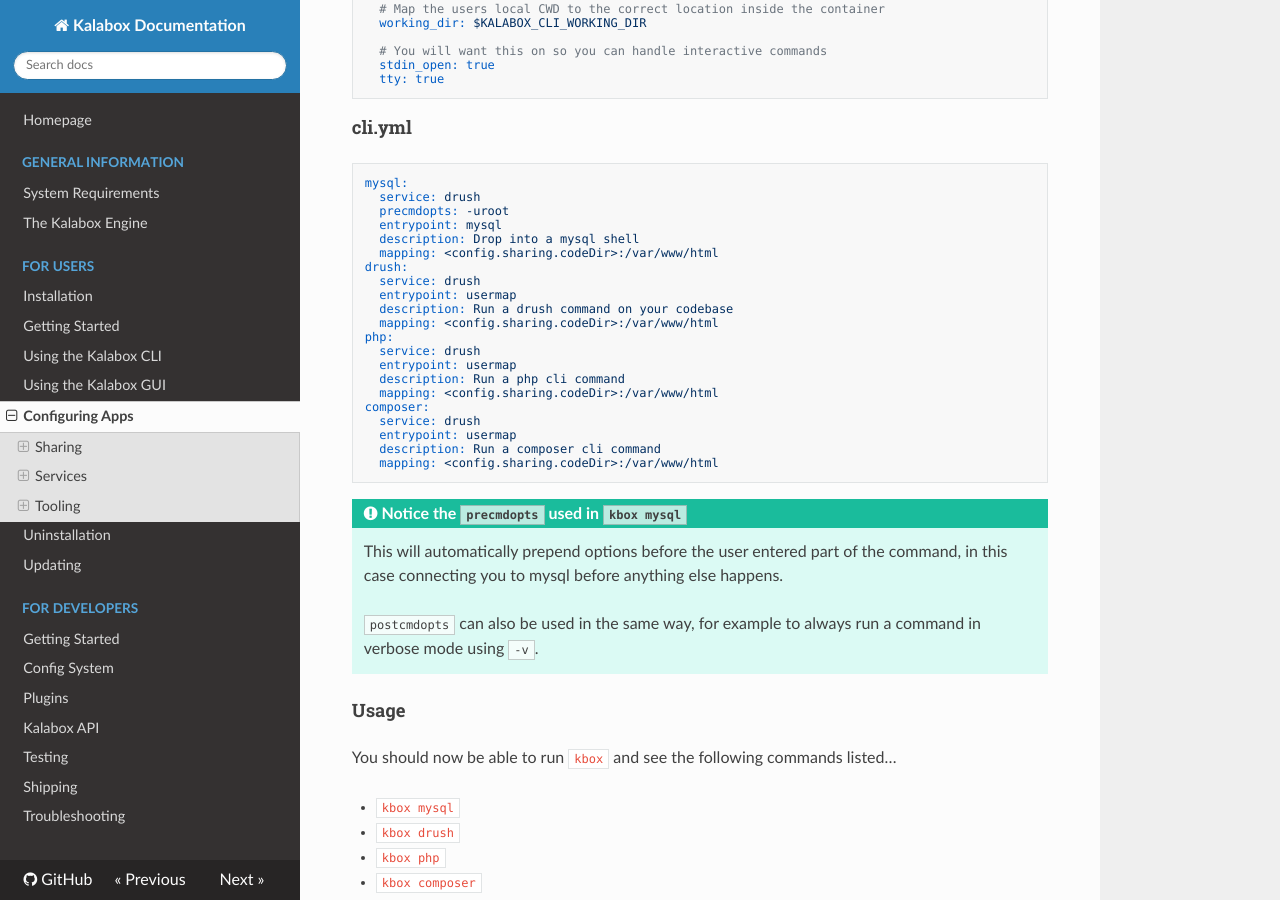
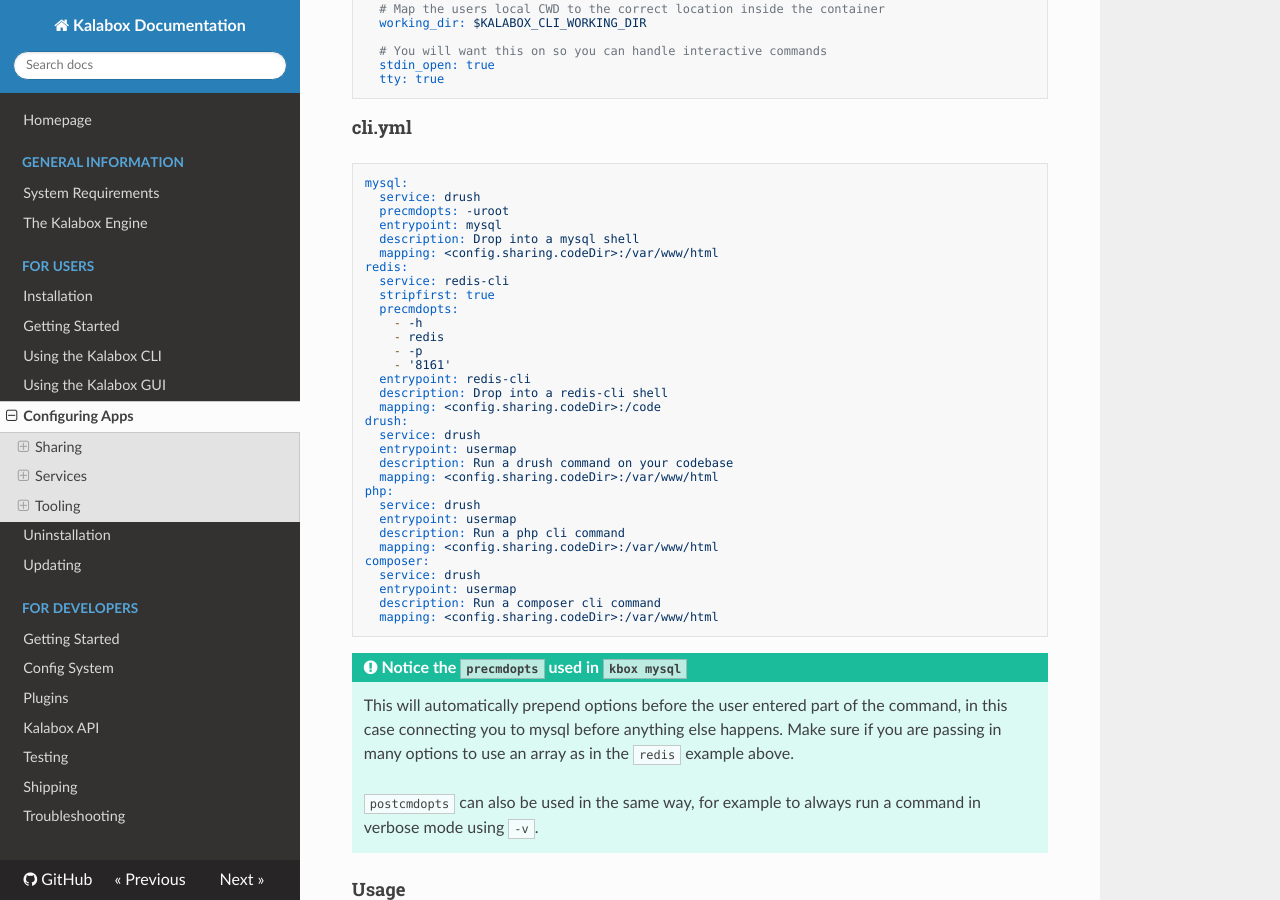
Before and after one commit to kalabox/kalabox, an MkDocs documentation site: the page built from docs/users/config.md, in a window 1280 px wide and 900 px high, scrolled down 5441 px. Built offline with MkDocs 1.6.1, drawn with Linux system fonts in a browser that asks for light colours; nearby versions of some CDN libraries; old or Windows-style settings are respelled for this version of MkDocs.

Commit message:
Updated kalabox-cmd plugin to also take arrays for {pre|post}cmdopts}

````diff
--- a/docs/users/config.md
+++ b/docs/users/config.md
@@ -272,6 +272,17 @@ mysql:
   entrypoint: mysql
   description: Drop into a mysql shell
   mapping: <config.sharing.codeDir>:/var/www/html
+redis:
+  service: redis-cli
+  stripfirst: true
+  precmdopts:
+    - -h
+    - redis
+    - -p
+    - '8161'
+  entrypoint: redis-cli
+  description: Drop into a redis-cli shell
+  mapping: <config.sharing.codeDir>:/code
 drush:
   service: drush
   entrypoint: usermap
@@ -290,7 +301,7 @@ composer:
 ```
 
 !!! tip "Notice the `precmdopts` used in `kbox mysql`"
-    This will automatically prepend options before the user entered part of the command, in this case connecting you to mysql before anything else happens.
+    This will automatically prepend options before the user entered part of the command, in this case connecting you to mysql before anything else happens. Make sure if you are passing in many options to use an array as in the `redis` example above.
 
     `postcmdopts` can also be used in the same way, for example to always run a command in verbose mode using `-v`.
 
````
Also changed, not shown: CHANGELOG.md (+3 -2 lines), 1 other file.
